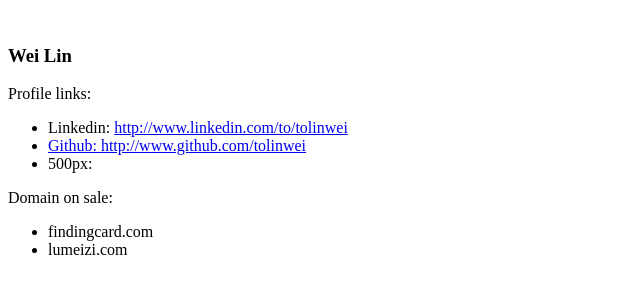
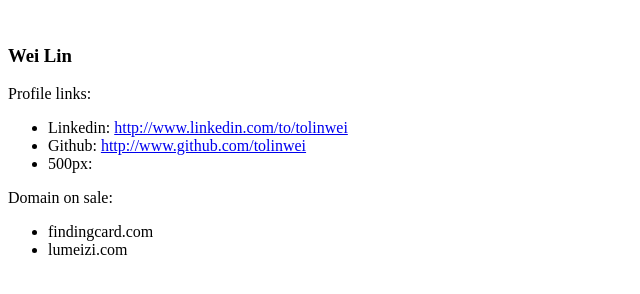
Before and after one commit to tolinwei/tolinwei.github.io, a plain HTML site: page index.html in a window 1280 px wide. Shown: the full height of the page, 0-640 px from the left. Drawn offline with Linux system fonts and the light colour scheme.

Commit message:
Fixed link style

```diff
--- a/index.html
+++ b/index.html
@@ -7,7 +7,7 @@
     <h3>Wei Lin</h3>
     Profile links:
     <ul>
-      <li>Linkedin: <a href="http://www.linkedin.com/to/tolinwei">http://www.linkedin.com/to/tolinwei</li>
+      <li>Linkedin: <a href="http://www.linkedin.com/to/tolinwei">http://www.linkedin.com/to/tolinwei</a></li>
       <li>Github: <a href="http://www.github.com/tolinwei">http://www.github.com/tolinwei</a></li>
       <li>500px: <a href=""></a></li>
     </ul>
```
